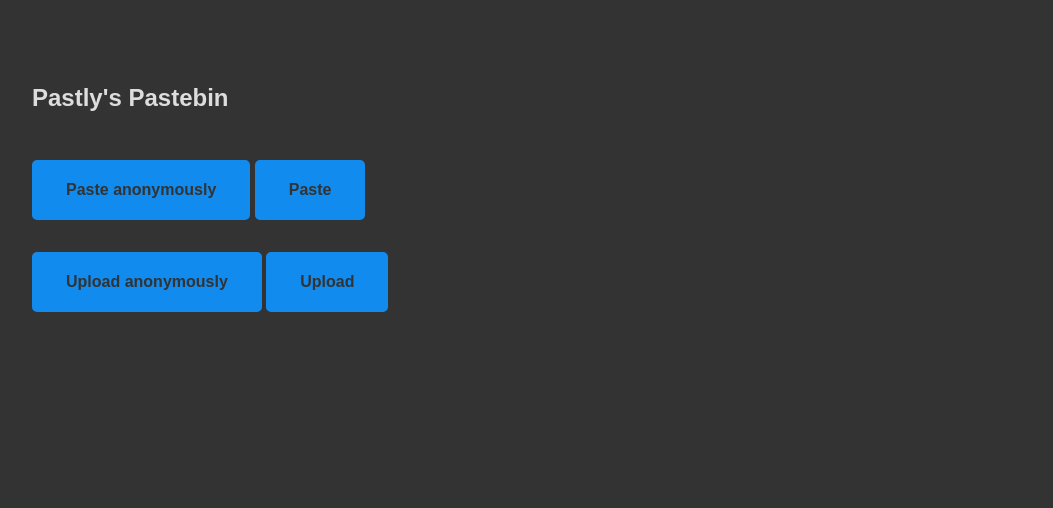
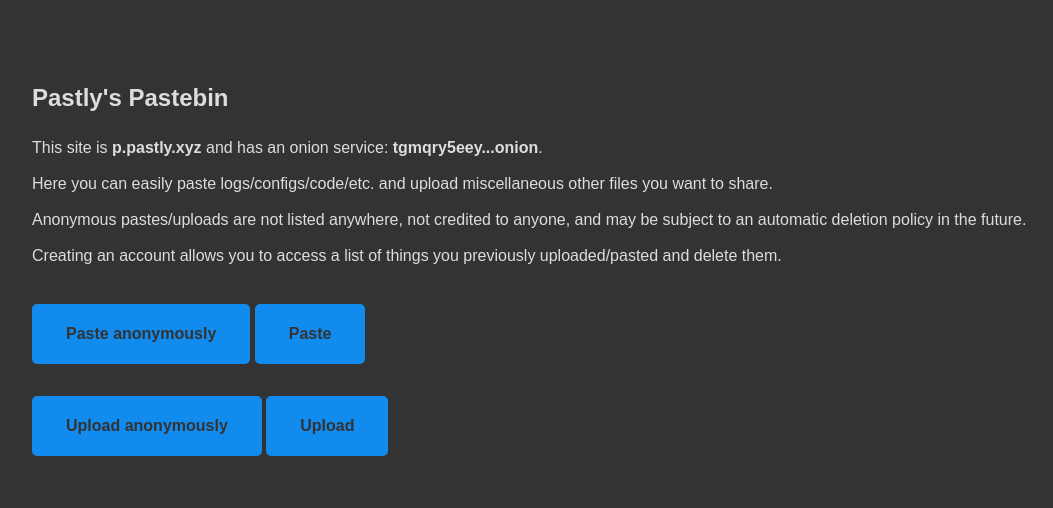
Before and after one commit to pastly/pastebin, a Flask app: page / in a window 1280 px wide. Shown: the part 400-908 px from the top of the page, without its empty margins (68-1121 px from the left). Before the commit the page ends 712 px from the top, so only its background shows below. Run offline with Flask 2, Linux system fonts and the light colour scheme; parts of the project's set-up code (start-up, migrations or seed data) failed here and were passed over.

Commit message:
Add blurb incl. onion service link

```diff
--- a/app/templates/index.html
+++ b/app/templates/index.html
@@ -3,7 +3,24 @@
 {% endblock %}
 {% block content %}
 <article>
-    <h1>Pastly's Pastebin</h1>
+<h1>Pastly's Pastebin</h1>
+<p>This site is <a href="https://p.pastly.xyz">p.pastly.xyz</a> and has an
+onion service:
+<a href="http://tgmqry5eeyaojen77lm6zigwcri5uq5dh5alyfgtuyghoz7nxjjh3vyd.onion/">tgmqry5eey...onion</a>.
+</p>
+<p>
+Here you can easily paste logs/configs/code/etc. and upload miscellaneous other
+files you want to share.
+</p>
+<p>
+Anonymous pastes/uploads are not listed anywhere, not credited to anyone, and
+may be subject to an automatic deletion policy in the future.
+</p>
+<p>
+Creating an account allows you to access a list of things you previously
+uploaded/pasted and delete them.
+</p>
+
     {% include "buttons.html" %}
 </article>
 {% endblock %}
```
